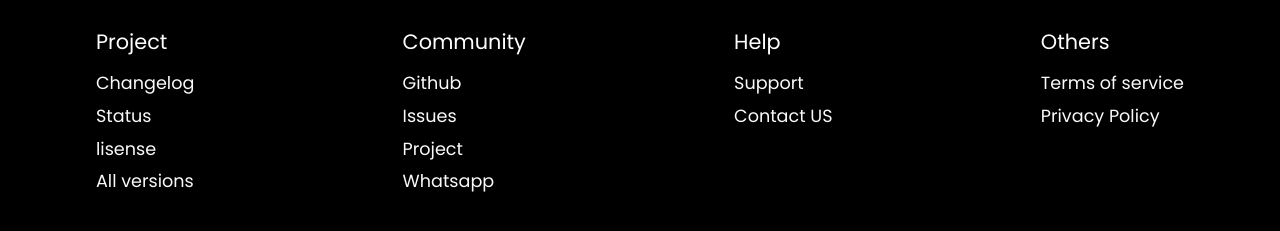
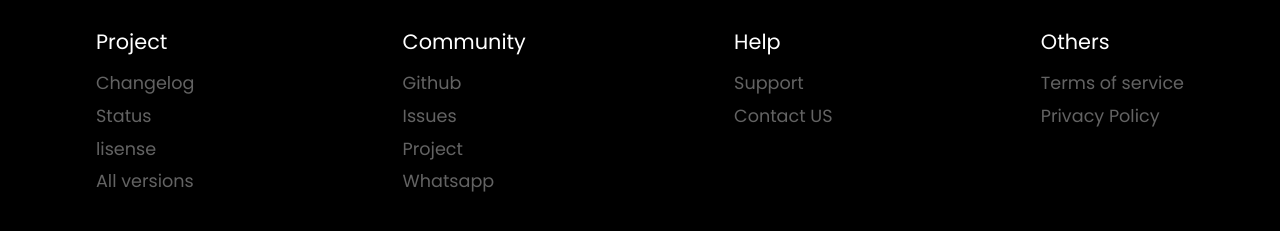
Before and after one commit to WaleedHassan-cyber/Fynara-frontend, a React (Vite) app: page / in a window 1280 px wide. Shown: the part 2599-2830 px from the top of the page. Built offline with nearby package versions, Linux system fonts and the light colour scheme.

Commit message:
22-06-24

```diff
--- a/src/components/Footer.css
+++ b/src/components/Footer.css
@@ -38,9 +38,12 @@
 }
 .bottom a{
     text-decoration: none;
-    color: #fafafa;
+    color: #636363;
     padding-bottom: 0.4rem;
     font-size: 1.1rem;
+}
+.bottom a:hover{
+    color: #fafafa;
 }
 @media  screen and (max-width:850px) {
     .footer{
```
